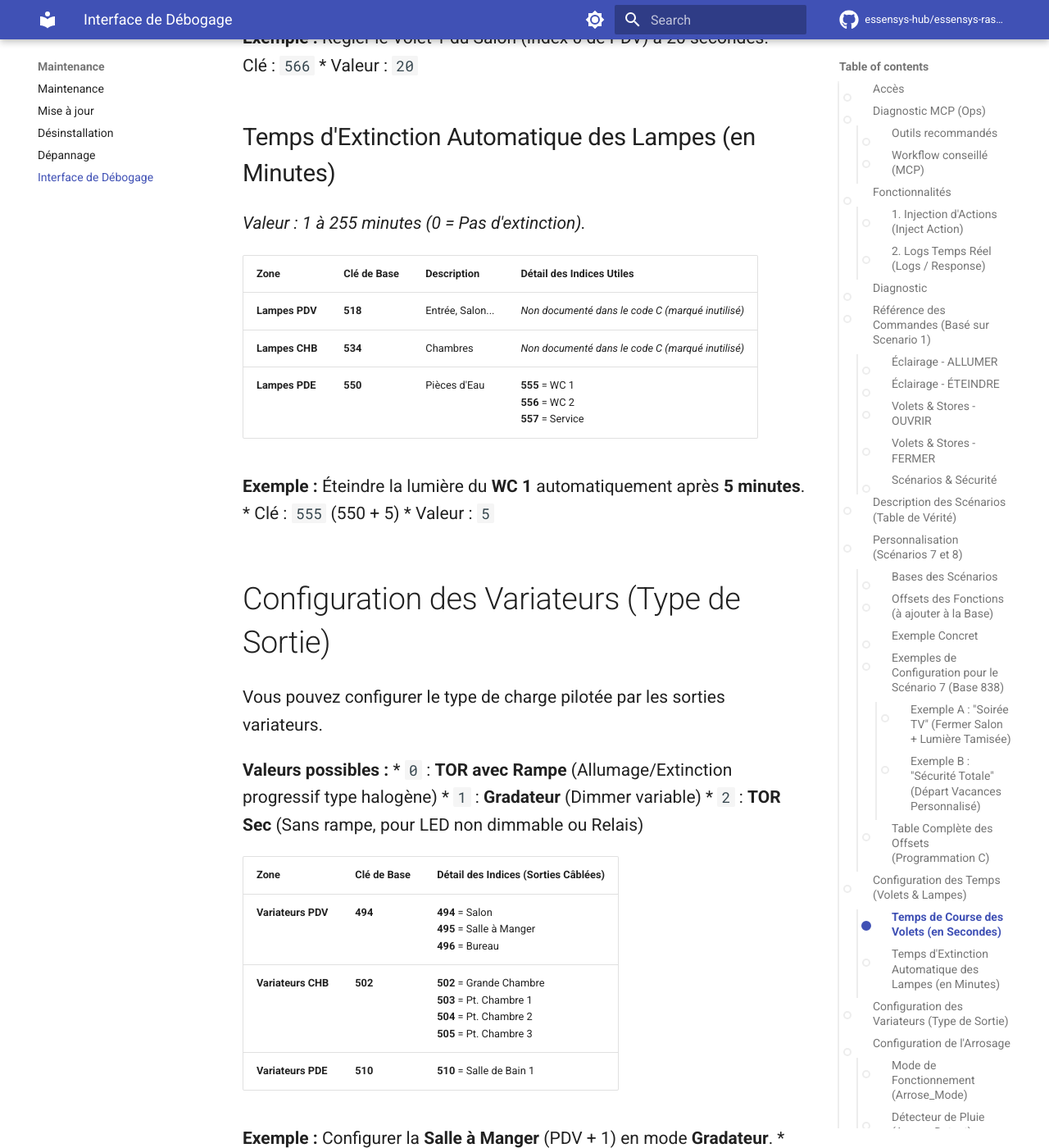
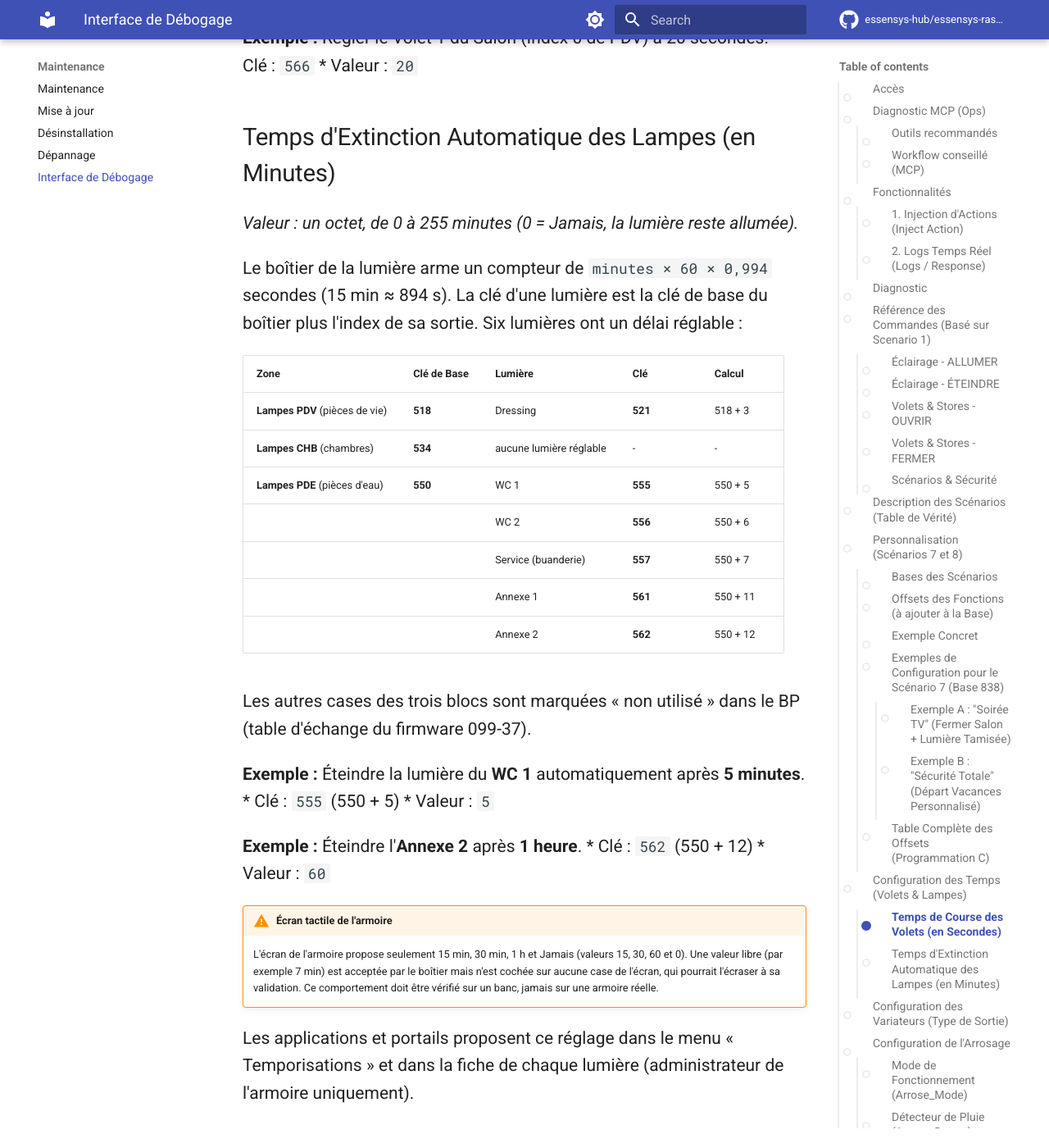
Before and after one commit to essensys-hub/essensys-raspberry-install, an MkDocs documentation site: the page built from docs/maintenance/debug.md, in a window 1280 px wide and 1400 px high, scrolled down 15504 px. Shown: the whole window at 82% size. Built offline with MkDocs 1.6.1 and Material for MkDocs 9.7.7, drawn with Linux system fonts in a browser that asks for light colours; comment, search, counter and statistics services are not loaded; the version menu is left out.

Commit message:
docs(maintenance): temporisations des lumières, clés 521 à 562 (#20)
Corrige debug.md (six lumières, valeur 0..255, coefficient 0,994, limite de
l'écran de l'armoire) et note qu'aucun changement d'installation n'est
nécessaire pour les nouvelles routes du backend.

Feature: lumieres-temporisees-2026-11-003
Refs essensys-hub/essensys-feature-lifecycle#45

Co-Authored-By: Claude Sonnet 5.5 <noreply@anthropic.com>

```diff
--- a/docs/maintenance/debug.md
+++ b/docs/maintenance/debug.md
@@ -311,17 +311,34 @@ Vous pouvez régler la durée de course des volets ou le temps d'extinction auto
 *   Valeur : `20`
 
 ### Temps d'Extinction Automatique des Lampes (en Minutes)
-*Valeur : 1 à 255 minutes (0 = Pas d'extinction).*
+*Valeur : un octet, de 0 à 255 minutes (0 = Jamais, la lumière reste allumée).*
 
-| Zone | Clé de Base | Description | Détail des Indices Utiles |
-| :--- | :--- | :--- | :--- |
-| **Lampes PDV** | **518** | Entrée, Salon... | *Non documenté dans le code C (marqué inutilisé)* |
-| **Lampes CHB** | **534** | Chambres | *Non documenté dans le code C (marqué inutilisé)* |
-| **Lampes PDE** | **550** | Pièces d'Eau | **555** = WC 1<br>**556** = WC 2<br>**557** = Service |
+Le boîtier de la lumière arme un compteur de `minutes × 60 × 0,994` secondes (15 min ≈ 894 s). La clé d'une lumière est la clé de base du boîtier plus l'index de sa sortie. Six lumières ont un délai réglable :
+
+| Zone | Clé de Base | Lumière | Clé | Calcul |
+| :--- | :--- | :--- | :--- | :--- |
+| **Lampes PDV** (pièces de vie) | **518** | Dressing | **521** | 518 + 3 |
+| **Lampes CHB** (chambres) | **534** | aucune lumière réglable | - | - |
+| **Lampes PDE** (pièces d'eau) | **550** | WC 1 | **555** | 550 + 5 |
+| | | WC 2 | **556** | 550 + 6 |
+| | | Service (buanderie) | **557** | 550 + 7 |
+| | | Annexe 1 | **561** | 550 + 11 |
+| | | Annexe 2 | **562** | 550 + 12 |
+
+Les autres cases des trois blocs sont marquées « non utilisé » dans le BP (table d'échange du firmware 099-37).
 
 **Exemple :** Éteindre la lumière du **WC 1** automatiquement après **5 minutes**.
 *   Clé : `555` (550 + 5)
 *   Valeur : `5`
+
+**Exemple :** Éteindre l'**Annexe 2** après **1 heure**.
+*   Clé : `562` (550 + 12)
+*   Valeur : `60`
+
+!!! warning "Écran tactile de l'armoire"
+    L'écran de l'armoire propose seulement 15 min, 30 min, 1 h et Jamais (valeurs 15, 30, 60 et 0). Une valeur libre (par exemple 7 min) est acceptée par le boîtier mais n'est cochée sur aucune case de l'écran, qui pourrait l'écraser à sa validation. Ce comportement doit être vérifié sur un banc, jamais sur une armoire réelle.
+
+Les applications et portails proposent ce réglage dans le menu « Temporisations » et dans la fiche de chaque lumière (administrateur de l'armoire uniquement).
 
 ## Configuration des Variateurs (Type de Sortie)
 
```
Also changed, not shown: docs/maintenance/update.md (+11 -0 lines).
